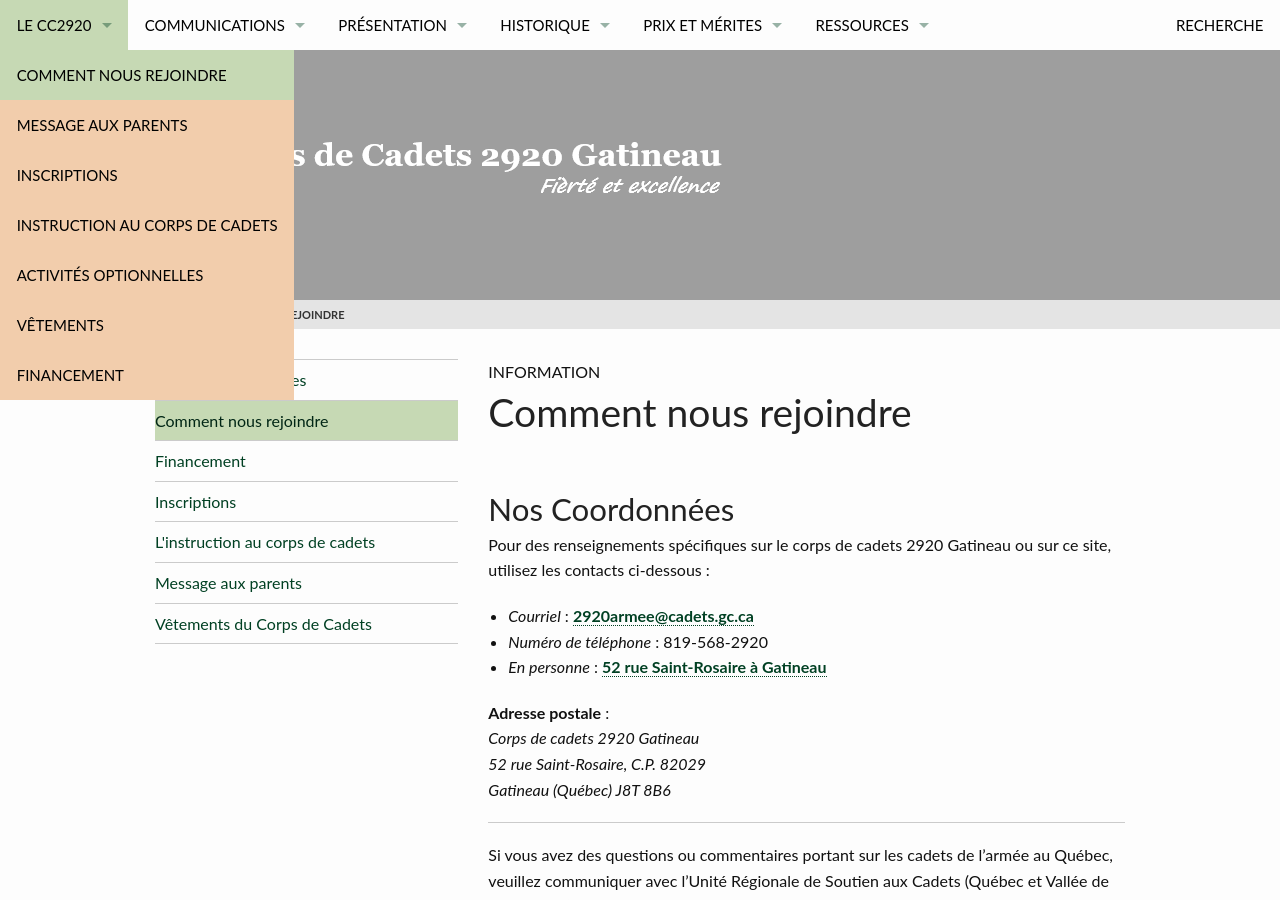
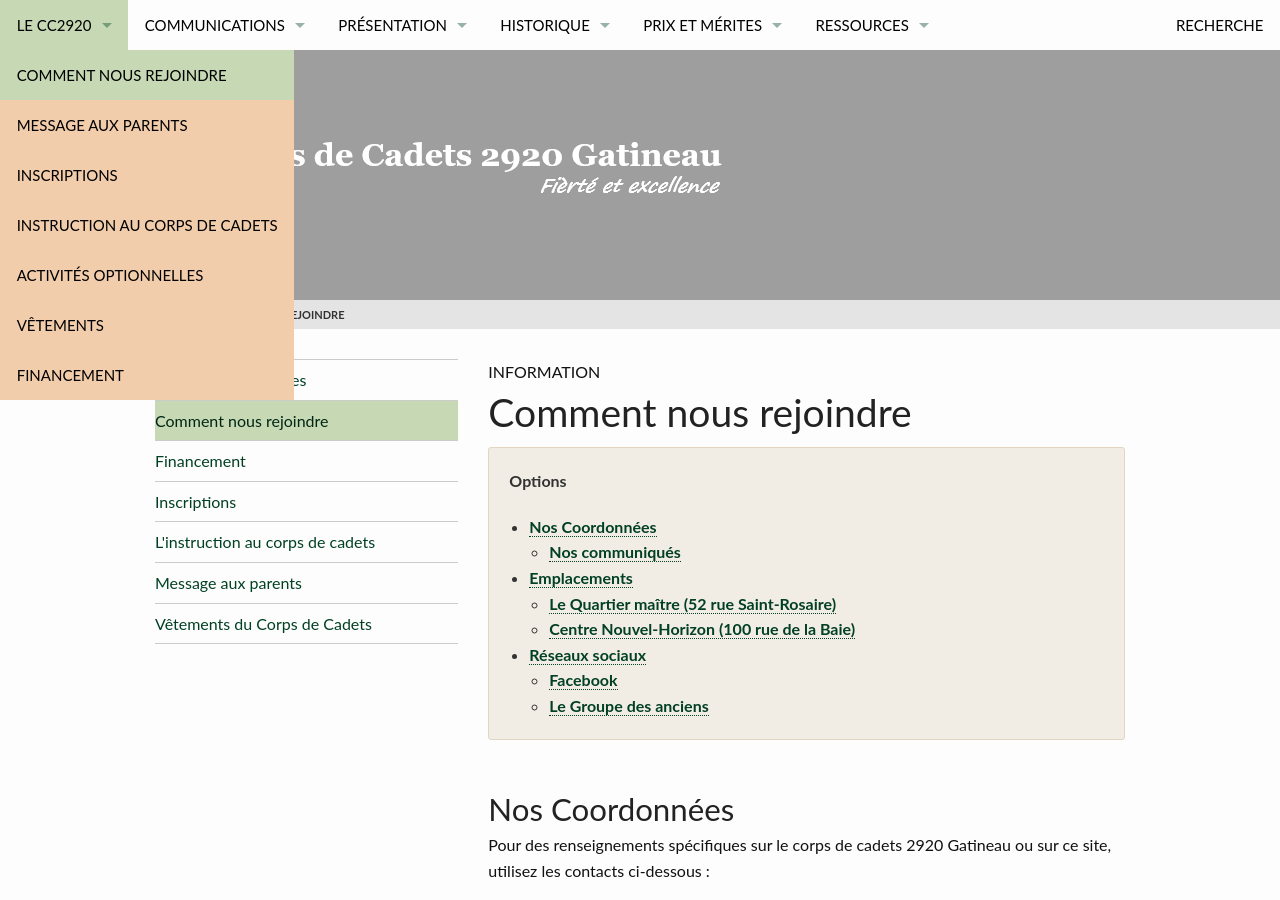
Before and after one commit to CC2920/web, a Jekyll site: the page built from content/_information/comment-nous-rejoindre.md, in a window 1280 px wide and 900 px high. Built offline with Jekyll 4.4.1, drawn with Linux system fonts in a browser that asks for light colours.

Commit message:
TOC for options

```diff
--- a/content/_information/comment-nous-rejoindre.md
+++ b/content/_information/comment-nous-rejoindre.md
@@ -1,6 +1,14 @@
 ---
 title:  "Comment nous rejoindre"
 ---
+<div class="" markdown="1">
+<div class="panel radius" markdown="1">
+**Options**
+{: #toc }
+*  TOC
+{:toc}
+</div>
+</div>
 
 ## Nos Coordonnées
 
@@ -20,7 +28,6 @@ Pour des renseignements spécifiques sur le corps de cadets 2920 Gatineau ou sur
 Si vous avez des questions ou commentaires portant sur les cadets de l'armée au Québec, veuillez communiquer avec l'Unité Régionale de Soutien aux Cadets (Québec et Vallée de l'Outaouais) au 1-800-681-8180 ou par courriel: <ursce.ap@forces.gc.ca>
 
 Si vous avez des questions ou commentaires portant sur le programme des cadets ou sur les cadets de l'armée de façon générale, veuillez communiquer avec les [Affaires publiques du Chef Réserves et Cadets]({{ site.url }}{{ site.baseurl }}{{ site.data.hardcodes.site-defense-nationale-coodonnees }}), au Quartier général de la Défense nationale, à Ottawa.
-
 
 ### Nos communiqués
 
```
